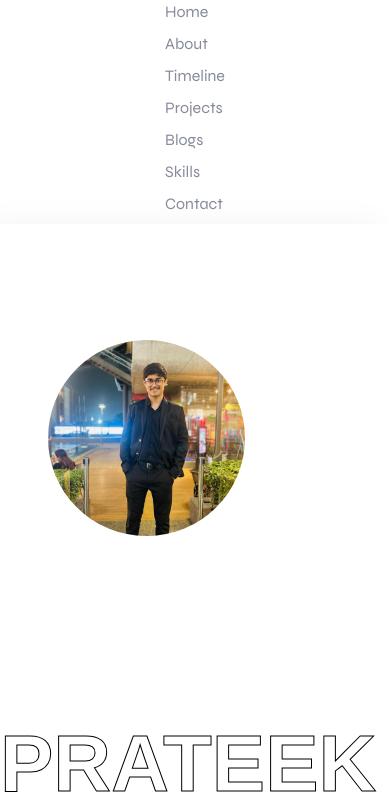
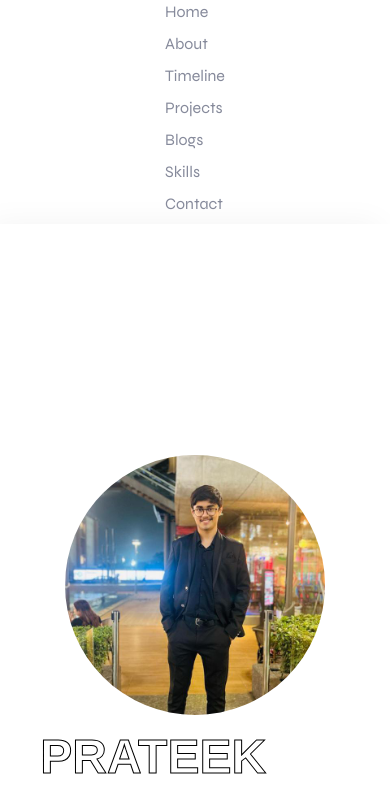
Before and after one commit to KhandekarPrateek/portfolio-website, a React (Create React App) app: page / in a window 390 px wide. Shown: the top 799 px of the page. Built offline with nearby package versions, Linux system fonts and the light colour scheme.

Commit message:
home image responsive

```diff
--- a/src/pages/Home/index.js
+++ b/src/pages/Home/index.js
@@ -1,26 +1,30 @@
 import React from "react";
 import { Col, Row } from "reactstrap";
 import pic from "../../pic.jpeg";
+
 const Home = () => {
   return (
-    <div className="home-container " id="Home">
-      <Row className="h-100 d-flex align-items-center justify-content-center">
-        <Col sm={5}>
-          <img
-            src={pic}
-            alt=""
-            className="rounded-circle d-flex align-items-center justify-content-center image-home p-5  "
-          />
+    <div
+      className="home-container d-flex align-items-center justify-content-center"
+      id="Home"
+    >
+      <Row>
+        <Col
+          sm={12}
+          md={5}
+          className="d-flex justify-content-center align-items-center"
+        >
+          <img src={pic} alt="" className="rounded-circle image-home p-3" />
         </Col>
 
         <Col
-          sm={7}
+          sm={12}
+          md={7}
           className="d-flex justify-content-center align-items-center"
         >
           <div>
             <h1 className="home-name">PRATEEK</h1>
-
-            <h1 className="home-surname"> KHANDEKAR</h1>
+            <h1 className="home-surname">KHANDEKAR</h1>
           </div>
         </Col>
       </Row>
--- a/src/styles/home.css
+++ b/src/styles/home.css
@@ -6,7 +6,7 @@
 .home-name {
   color: #fff;
   font-family: archivo black, Sans-serif;
-  font-size: 5em;
+  font-size: 7em;
   font-weight: 800;
   text-transform: uppercase;
   line-height: 1.1em;
@@ -15,10 +15,18 @@
   -webkit-text-stroke-color: #000;
   stroke: #000;
 }
+
+/* Media query to reduce font size on smaller screens */
+@media (max-width: 576px) {
+  .home-name {
+    font-size: 3rem; /* Reduce font size on smaller screens */
+  }
+}
+
 .home-surname {
   color: #000;
   font-family: archivo black, Sans-serif;
-  font-size: 5em;
+  font-size: 7em;
   font-weight: 800;
   text-transform: uppercase;
   line-height: 1.1em;
@@ -27,6 +35,12 @@
   -webkit-text-stroke-color: #000;
   stroke: #000;
 }
+@media (max-width: 576px) {
+  .home-surname {
+    font-size: 3rem; /* Reduce font size on smaller screens */
+  }
+}
+
 .image-home {
   width: 75%;
   height: auto;
```
